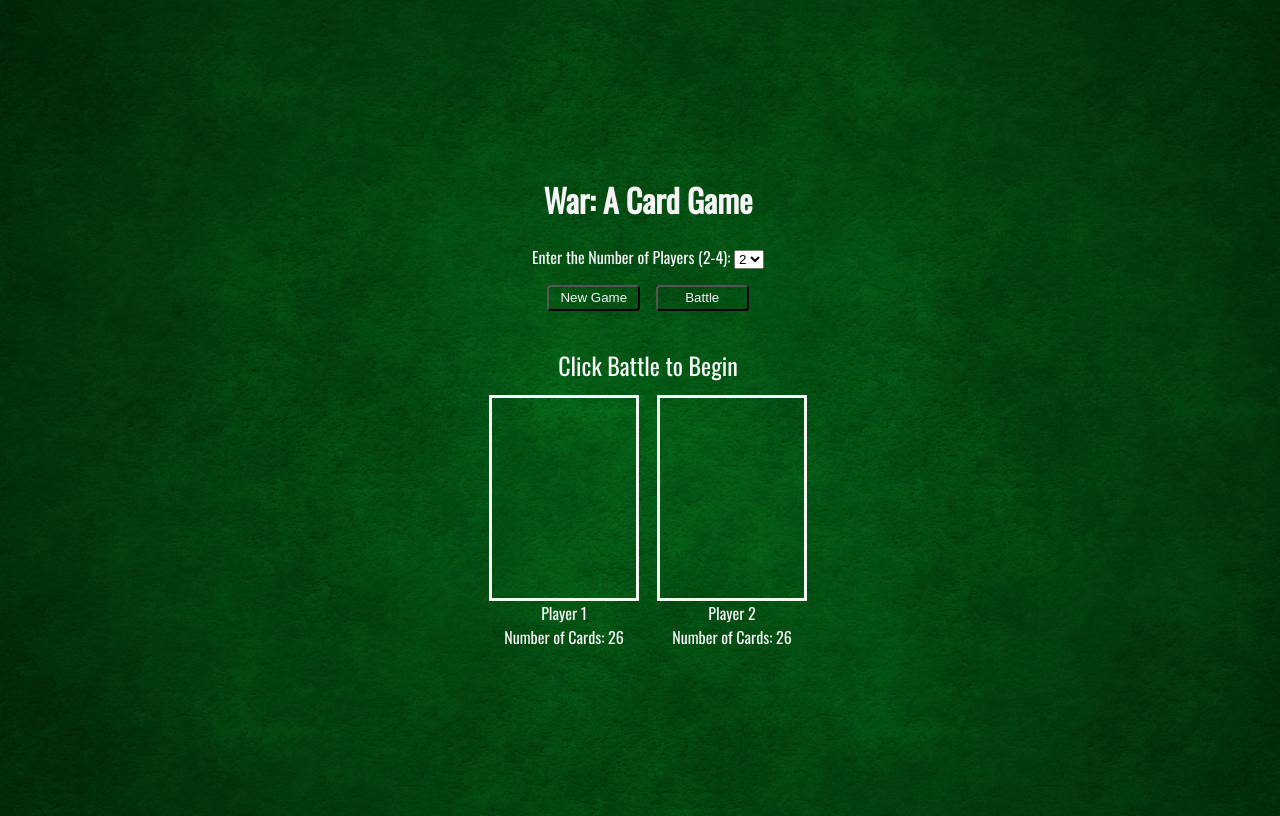
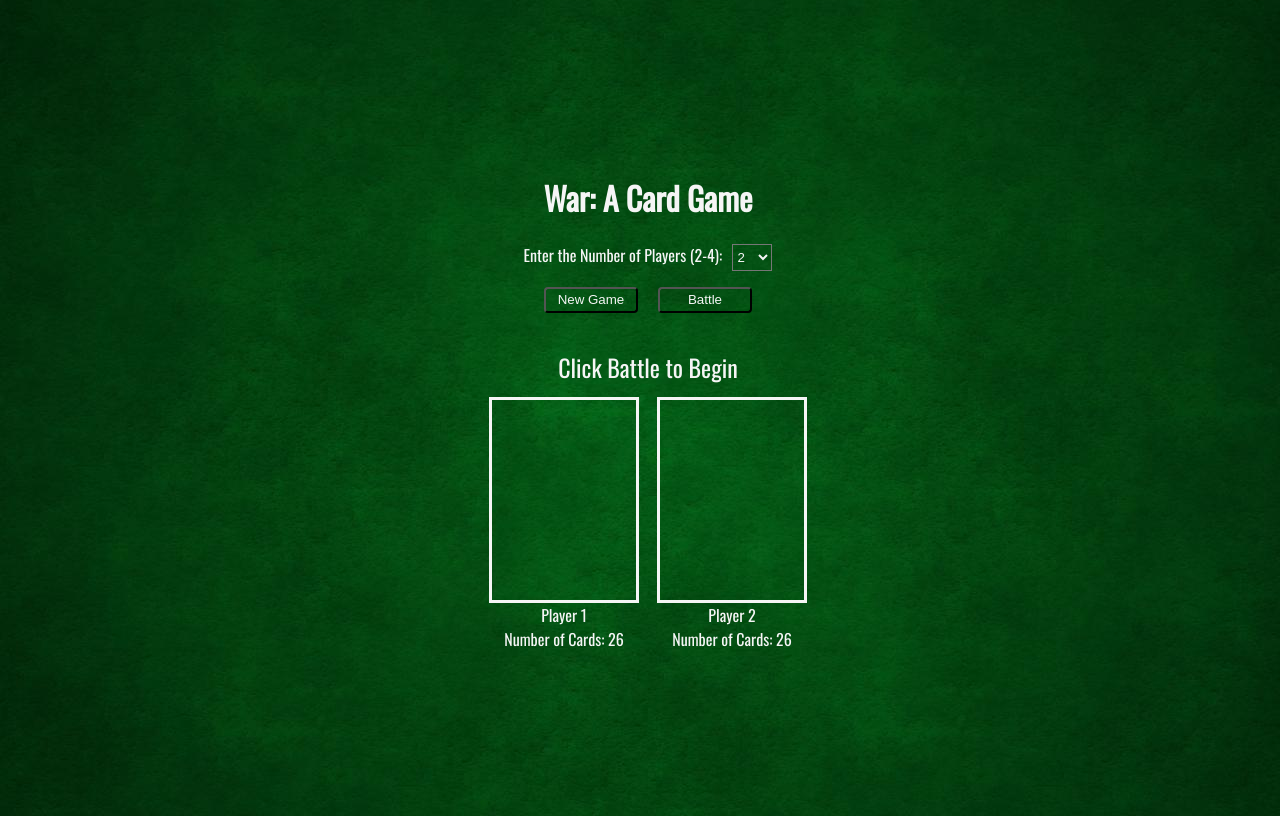
Before and after one commit to davefranz/war-game, a React app: page / in a window 1280 px wide. Built offline with nearby package versions, Linux system fonts and the light colour scheme.

Commit message:
updated styling for dropdown

```diff
--- a/app/index.css
+++ b/app/index.css
@@ -21,6 +21,14 @@ body {
   justify-content: center;
 }
 
+#players {
+  background-color: #f5f5f500;
+  color: whitesmoke;
+  margin-left: 0.5em;
+  width: 3em;
+  height: 2em;
+}
+
 #btns {
   display: flex;
   justify-content: space-evenly;
@@ -36,7 +44,9 @@ button {
   color: whitesmoke;
 }
 
-button:hover {
+button:hover,
+#players:hover,
+#players:active {
   color: #245f29;
   background-color: whitesmoke;
 }
```
